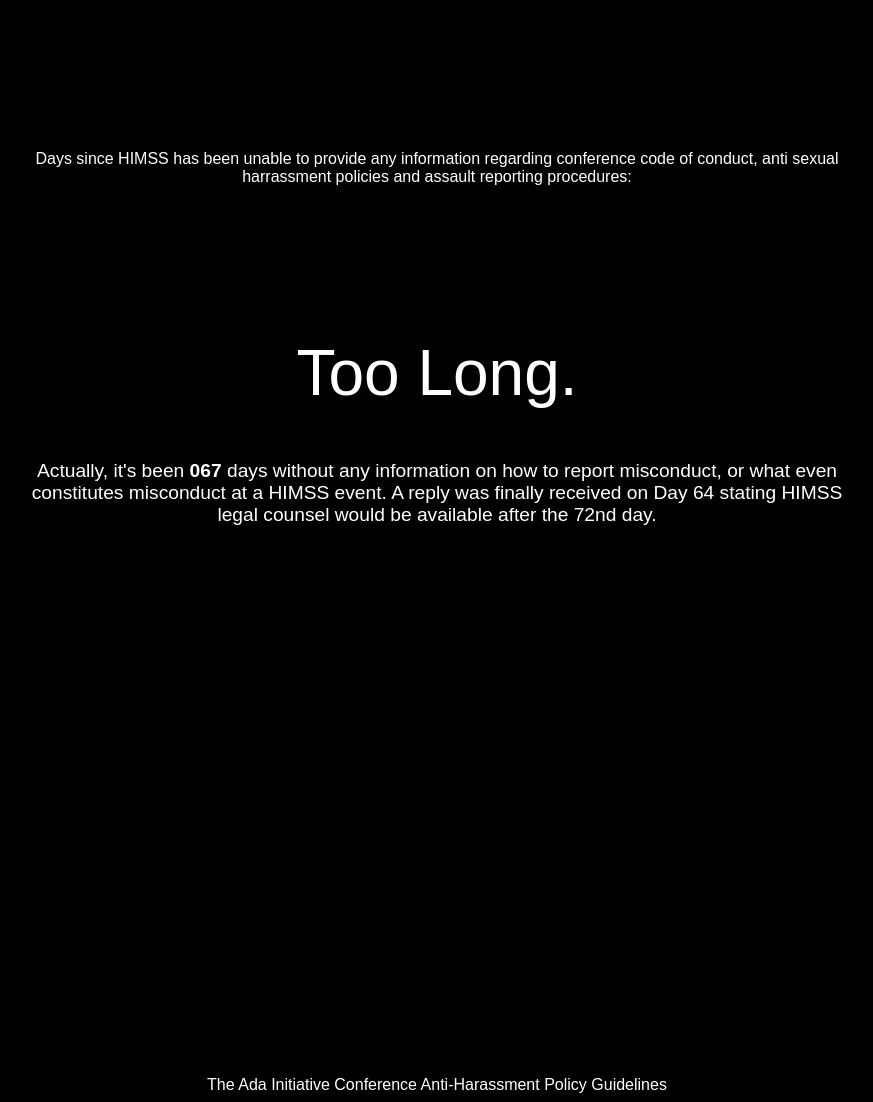
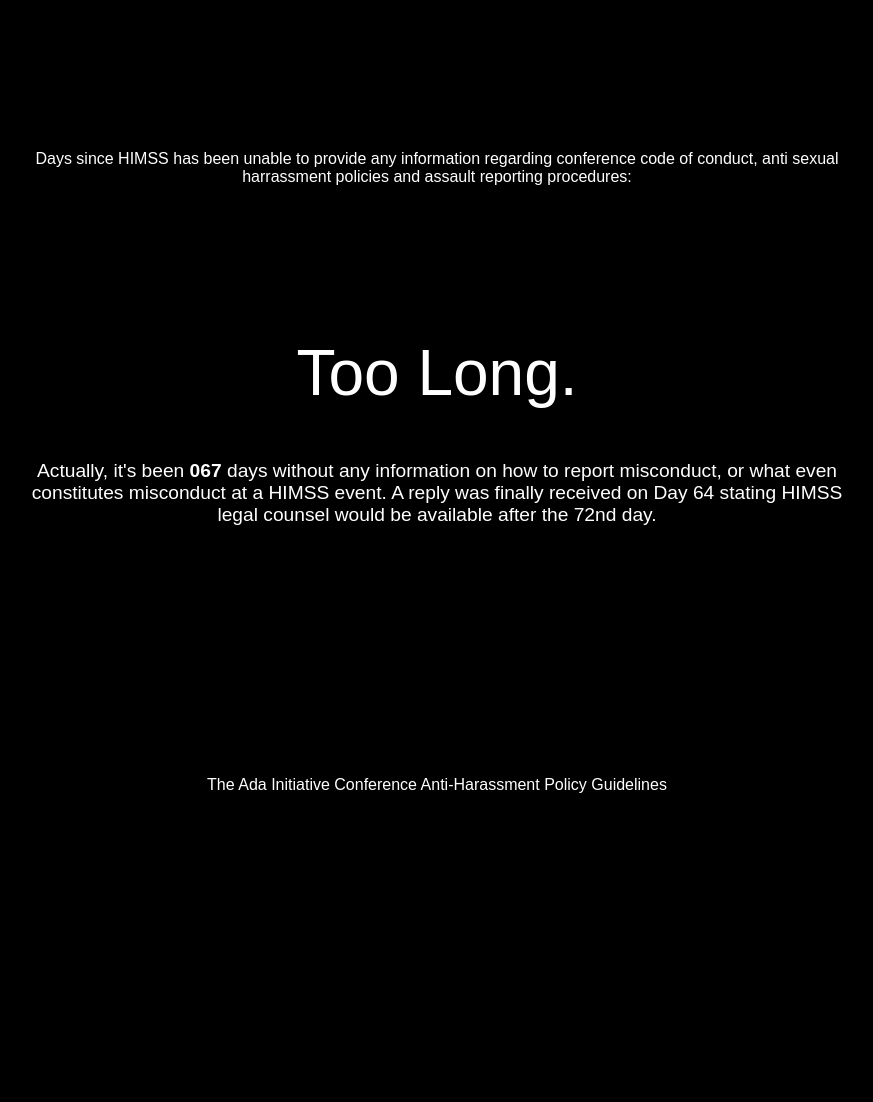
Before and after one commit to laurenstill/laurenstill.github.io, a Jekyll site: the page himssplzrespond.html, which Jekyll copies as it is, in a window 1280 px wide. Shown: the whole page, without its empty margins (203-1076 px from the left). Built offline with Jekyll 4.4.1, drawn with Linux system fonts in a browser that asks for light colours; after the commit the page ends 900 px from its top, so only the background shows below that.

Commit message:
Update himssplzrespond.html

```diff
--- a/himssplzrespond.html
+++ b/himssplzrespond.html
@@ -63,7 +63,7 @@
 #footer {
 font-size:0.25em;
 margin: 0px auto;
-margin-top: 550px;
+margin-top: 250px;
 width: 850px;
 text-align:center;
 }
```
